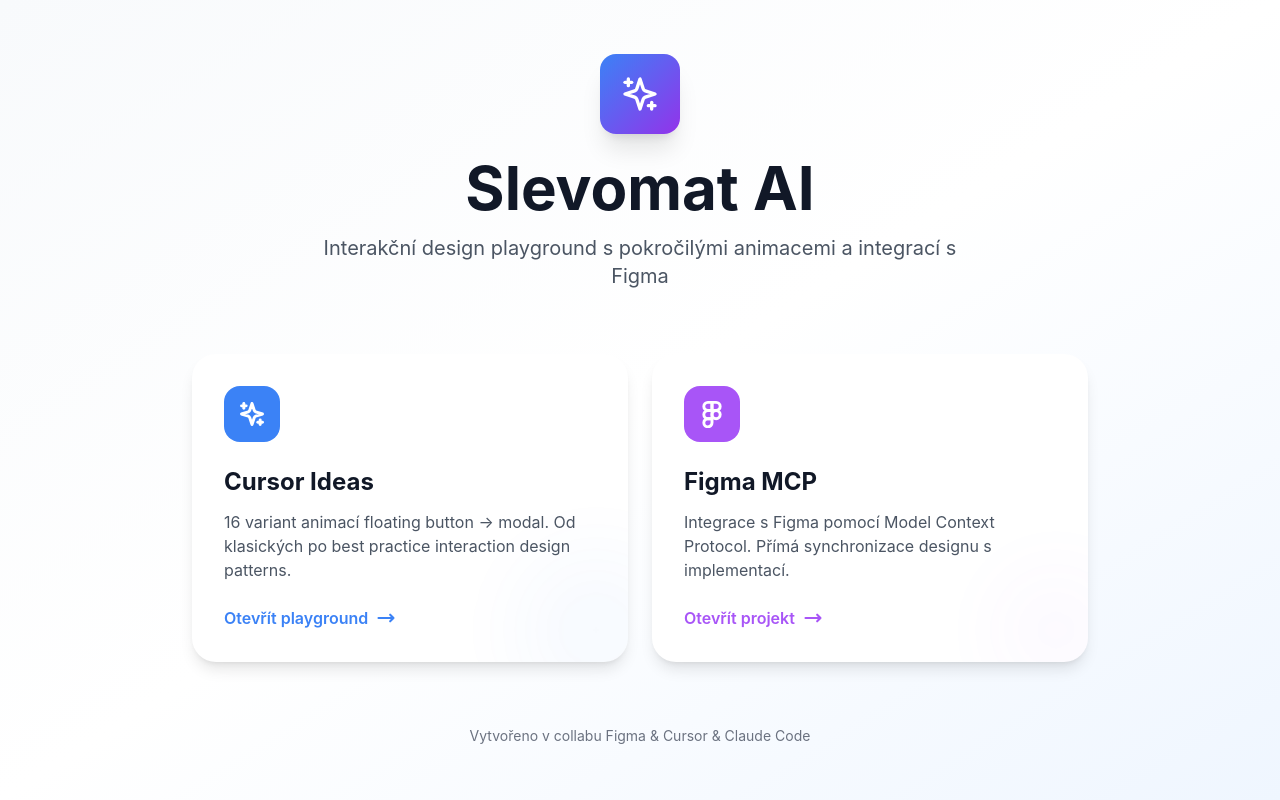
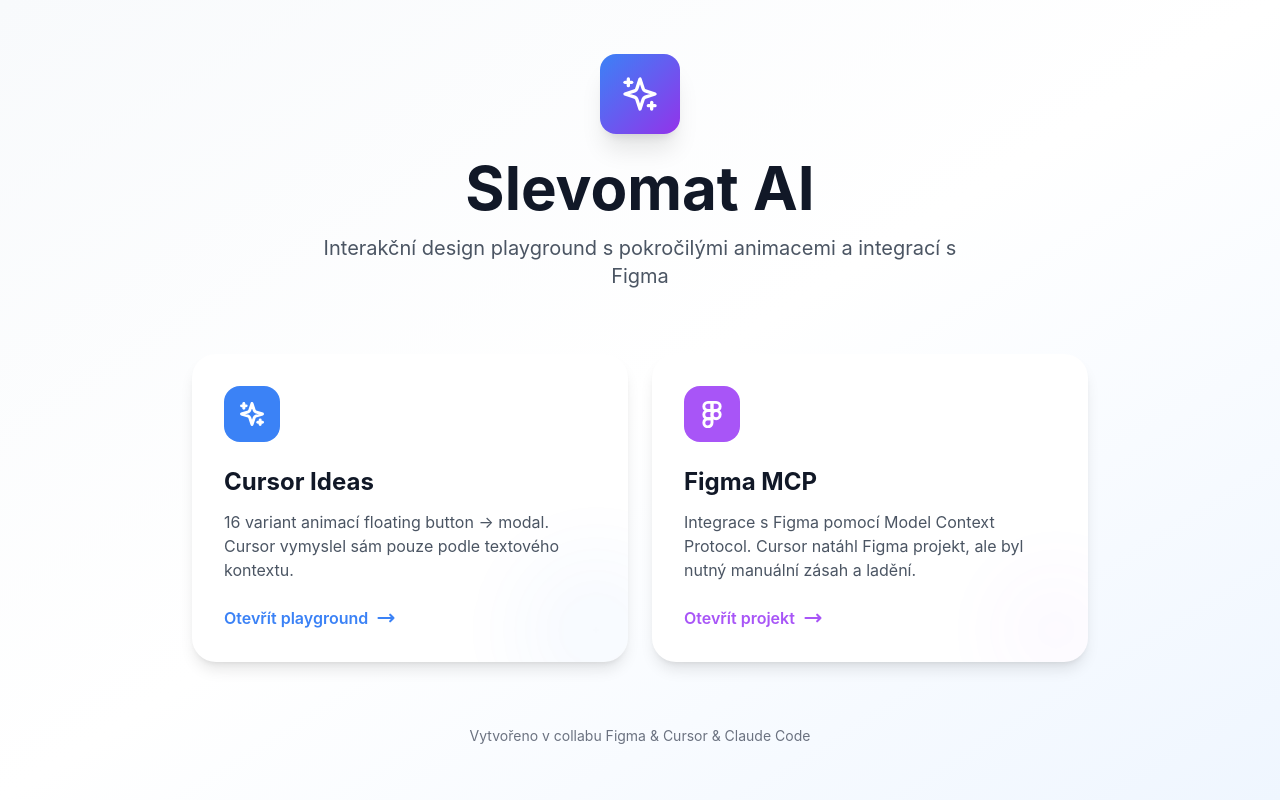
Before and after one commit to maroskadlec/slevac-ai, a React (Vite) app: page / in a window 1280 px wide. Built offline with nearby package versions, Linux system fonts and the light colour scheme.

Commit message:
Update homepage text descriptions

```diff
--- a/src/pages/HomePage.tsx
+++ b/src/pages/HomePage.tsx
@@ -92,7 +92,7 @@
               </h2>
 
               <p className="text-gray-600 mb-6">
-                16 variant animací floating button → modal. Od klasických po best practice interaction design patterns.
+                16 variant animací floating button → modal. Cursor vymyslel sám pouze podle textového kontextu.
               </p>
 
               <div className="flex items-center text-blue-500 font-semibold group-hover:translate-x-2 transition-transform">
@@ -144,7 +144,7 @@
               </h2>
 
               <p className="text-gray-600 mb-6">
-                Integrace s Figma pomocí Model Context Protocol. Přímá synchronizace designu s implementací.
+                Integrace s Figma pomocí Model Context Protocol. Cursor natáhl Figma projekt, ale byl nutný manuální zásah a ladění.
               </p>
 
               <div className="flex items-center text-purple-500 font-semibold group-hover:translate-x-2 transition-transform">
```
